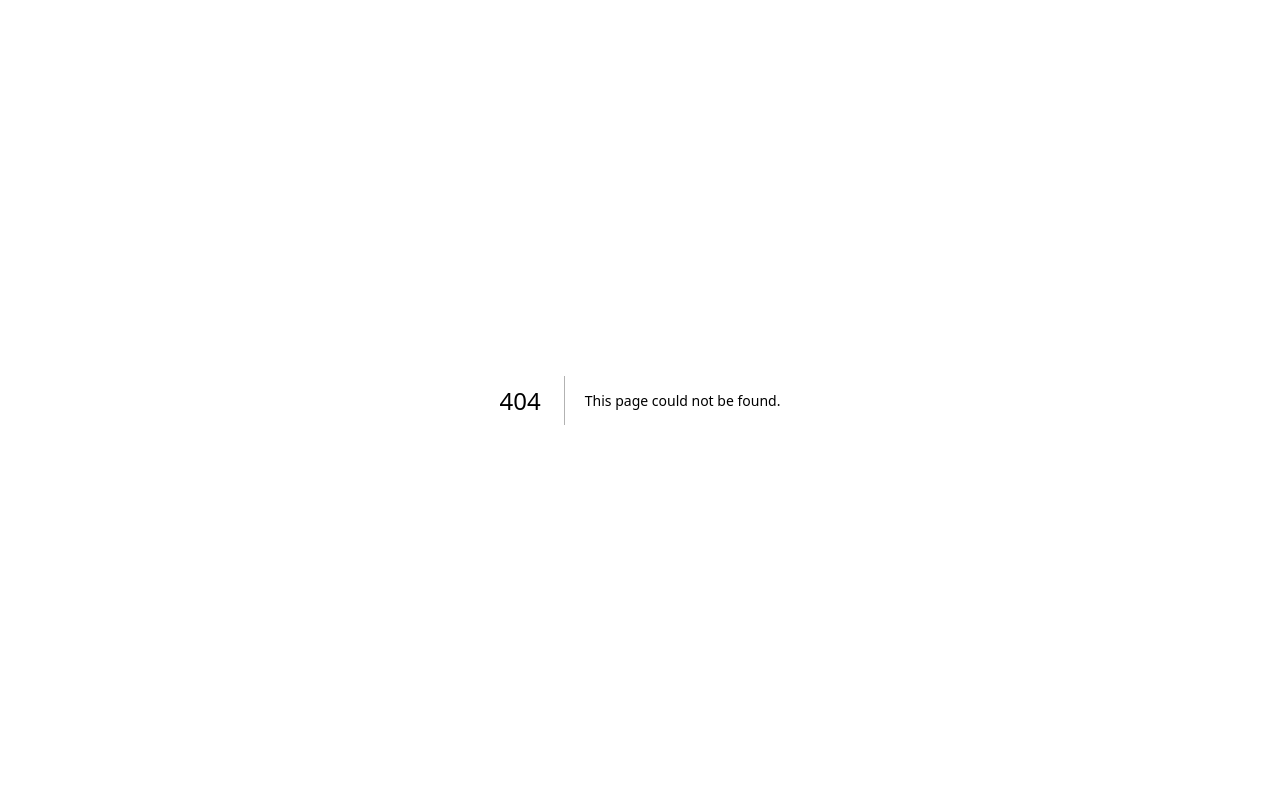
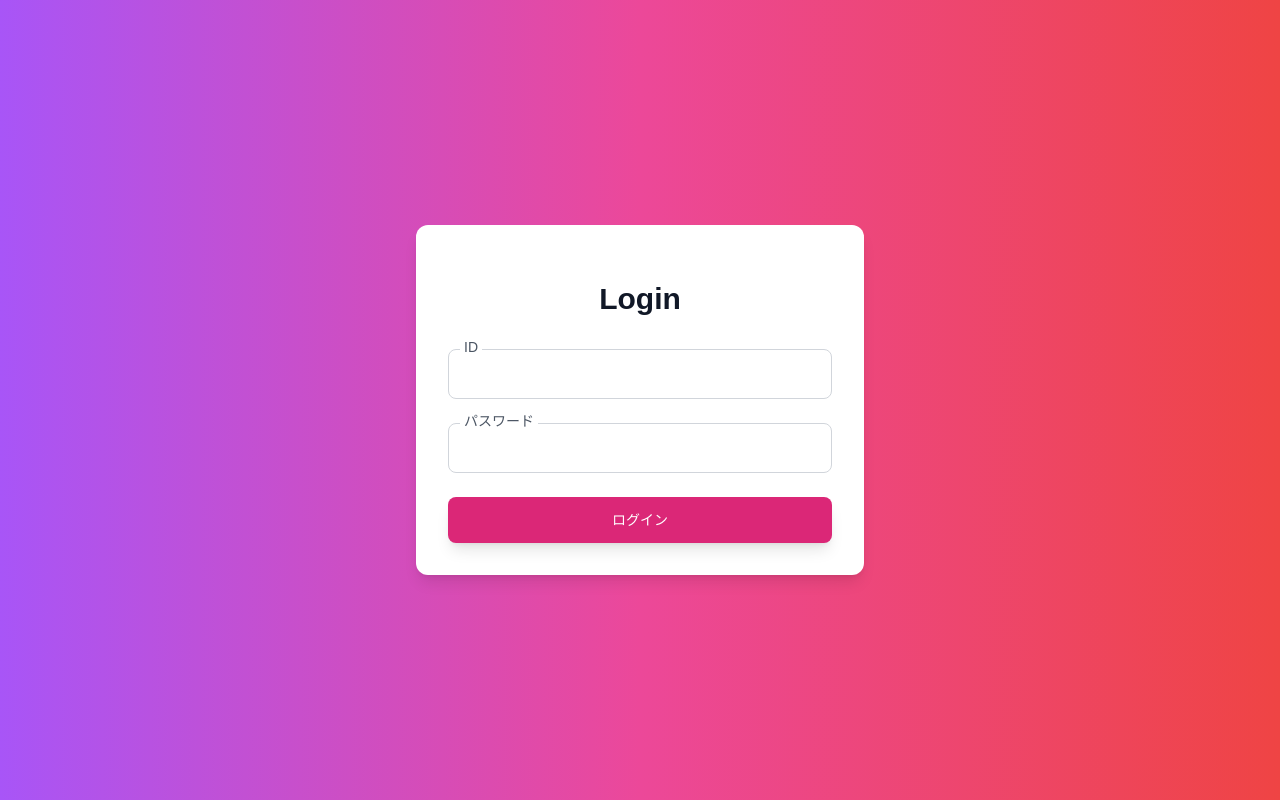
Before and after one commit to gon-papa/momonga_blog_front, a Next.js app in the folder apps/admin/: page /login in a window 1280 px wide. Before the commit this address had no page. Built offline with nearby package versions, Linux system fonts and the light colour scheme.

Commit message:
adminのログイン画面の仮作成

```diff
--- /dev/null
+++ b/apps/admin/src/app/components/Header.tsx
@@ -0,0 +1,10 @@
+
+export default function Header() {
+    return (
+        <header className="mb-8">
+            <h1 className="text-3xl md:text-4xl lg:text-4xl font-bold tracking-tighter leading-tight md:leading-none mb-4 text-center md:text-left">
+                Admin
+            </h1>
+        </header>
+    );
+}
--- /dev/null
+++ b/apps/admin/src/app/login/login_service.ts
@@ -0,0 +1,33 @@
+import { SubmitHandler, useForm } from "react-hook-form";
+import { zodResolver } from "@hookform/resolvers/zod";
+import {
+  loginFormSchema,
+  loginValidation,
+} from "../../utils/validation/login_validation";
+
+export function useLoginForm() {
+  const { register, handleSubmit, setValue, formState, control, watch } =
+    useForm<loginFormSchema>({
+      resolver: zodResolver(loginValidation),
+      defaultValues: {
+        id: "",
+        password: "",
+      },
+    });
+
+  return {
+    register,
+    handleSubmit,
+    setValue,
+    control,
+    watch,
+    formState,
+  };
+}
+
+// TODO サーバーアクション定義
+export const onSubmitFormAction: SubmitHandler<loginFormSchema> = async (
+  data
+) => {
+  console.log(data);
+};
--- /dev/null
+++ b/apps/admin/src/app/login/page.tsx
@@ -0,0 +1,73 @@
+"use client";
+
+import { onSubmitFormAction, useLoginForm } from "./login_service";
+
+export default function Login() {
+  const { handleSubmit, register, formState } = useLoginForm();
+  const serverAction = onSubmitFormAction;
+
+  return (
+    <>
+      <div className="flex min-h-screen flex-1 flex-col justify-center items-center bg-gradient-to-r from-purple-500 via-pink-500 to-red-500">
+        <div className="w-full max-w-md p-8 space-y-8 bg-white rounded-xl shadow-lg">
+          <h2 className="mt-6 text-center text-3xl font-extrabold text-gray-900">
+            Login
+          </h2>
+          <form
+            onSubmit={handleSubmit(serverAction)}
+            className="mt-8 space-y-6"
+          >
+            <div className="relative">
+              <label
+                htmlFor="id"
+                className="absolute -top-3 left-3 px-1 bg-white text-sm text-gray-600"
+              >
+                ID
+              </label>
+              <input
+                {...register("id")}
+                id="id"
+                name="id"
+                type="text"
+                autoComplete="id"
+                className="block w-full px-4 py-3 rounded-lg border border-gray-300 focus:outline-none focus:ring-2 focus:ring-pink-500"
+              />
+              <p className="text-red-500 mt-2 mx-1">
+                {formState.errors.id && formState.errors.id.message}
+              </p>
+            </div>
+
+            <div className="relative">
+              <label
+                htmlFor="password"
+                className="absolute -top-3 left-3 px-1 bg-white text-sm text-gray-600"
+              >
+                パスワード
+              </label>
+              <input
+                {...register("password")}
+                id="password"
+                name="password"
+                type="password"
+                autoComplete="current-password"
+                className="block w-full px-4 py-3 rounded-lg border border-gray-300 focus:outline-none focus:ring-2 focus:ring-pink-500"
+              />
+              <p className="text-red-500 mt-2 mx-1">
+                {formState.errors.password && formState.errors.password.message}
+              </p>
+            </div>
+
+            <div>
+              <button
+                type="submit"
+                className="w-full flex justify-center py-3 px-4 border border-transparent rounded-lg shadow-lg text-sm font-medium text-white bg-pink-600 hover:bg-pink-700 focus:outline-none focus:ring-2 focus:ring-offset-2 focus:ring-pink-500"
+              >
+                ログイン
+              </button>
+            </div>
+          </form>
+        </div>
+      </div>
+    </>
+  );
+}
--- a/apps/admin/src/app/page.tsx
+++ b/apps/admin/src/app/page.tsx
@@ -1,101 +1,10 @@
-import Image from "next/image";
+import Header from "./components/Header";
+
 
 export default function Home() {
   return (
-    <div className="grid grid-rows-[20px_1fr_20px] items-center justify-items-center min-h-screen p-8 pb-20 gap-16 sm:p-20 font-[family-name:var(--font-geist-sans)]">
-      <main className="flex flex-col gap-8 row-start-2 items-center sm:items-start">
-        <Image
-          className="dark:invert"
-          src="https://nextjs.org/icons/next.svg"
-          alt="Next.js logo"
-          width={180}
-          height={38}
-          priority
-        />
-        <ol className="list-inside list-decimal text-sm text-center sm:text-left font-[family-name:var(--font-geist-mono)]">
-          <li className="mb-2">
-            Get started by editing{" "}
-            <code className="bg-black/[.05] dark:bg-white/[.06] px-1 py-0.5 rounded font-semibold">
-              src/app/page.tsx
-            </code>
-            .
-          </li>
-          <li>Save and see your changes instantly.</li>
-        </ol>
-
-        <div className="flex gap-4 items-center flex-col sm:flex-row">
-          <a
-            className="rounded-full border border-solid border-transparent transition-colors flex items-center justify-center bg-foreground text-background gap-2 hover:bg-[#383838] dark:hover:bg-[#ccc] text-sm sm:text-base h-10 sm:h-12 px-4 sm:px-5"
-            href="https://vercel.com/new?utm_source=create-next-app&utm_medium=appdir-template-tw&utm_campaign=create-next-app"
-            target="_blank"
-            rel="noopener noreferrer"
-          >
-            <Image
-              className="dark:invert"
-              src="https://nextjs.org/icons/vercel.svg"
-              alt="Vercel logomark"
-              width={20}
-              height={20}
-            />
-            Deploy now
-          </a>
-          <a
-            className="rounded-full border border-solid border-black/[.08] dark:border-white/[.145] transition-colors flex items-center justify-center hover:bg-[#f2f2f2] dark:hover:bg-[#1a1a1a] hover:border-transparent text-sm sm:text-base h-10 sm:h-12 px-4 sm:px-5 sm:min-w-44"
-            href="https://nextjs.org/docs?utm_source=create-next-app&utm_medium=appdir-template-tw&utm_campaign=create-next-app"
-            target="_blank"
-            rel="noopener noreferrer"
-          >
-            Read our docs
-          </a>
-        </div>
+      <main>
+        <Header />
       </main>
-      <footer className="row-start-3 flex gap-6 flex-wrap items-center justify-center">
-        <a
-          className="flex items-center gap-2 hover:underline hover:underline-offset-4"
-          href="https://nextjs.org/learn?utm_source=create-next-app&utm_medium=appdir-template-tw&utm_campaign=create-next-app"
-          target="_blank"
-          rel="noopener noreferrer"
-        >
-          <Image
-            aria-hidden
-            src="https://nextjs.org/icons/file.svg"
-            alt="File icon"
-            width={16}
-            height={16}
-          />
-          Learn
-        </a>
-        <a
-          className="flex items-center gap-2 hover:underline hover:underline-offset-4"
-          href="https://vercel.com/templates?framework=next.js&utm_source=create-next-app&utm_medium=appdir-template-tw&utm_campaign=create-next-app"
-          target="_blank"
-          rel="noopener noreferrer"
-        >
-          <Image
-            aria-hidden
-            src="https://nextjs.org/icons/window.svg"
-            alt="Window icon"
-            width={16}
-            height={16}
-          />
-          Examples
-        </a>
-        <a
-          className="flex items-center gap-2 hover:underline hover:underline-offset-4"
-          href="https://nextjs.org?utm_source=create-next-app&utm_medium=appdir-template-tw&utm_campaign=create-next-app"
-          target="_blank"
-          rel="noopener noreferrer"
-        >
-          <Image
-            aria-hidden
-            src="https://nextjs.org/icons/globe.svg"
-            alt="Globe icon"
-            width={16}
-            height={16}
-          />
-          Go to nextjs.org →
-        </a>
-      </footer>
-    </div>
   );
 }
--- /dev/null
+++ b/apps/admin/src/utils/validation/login_validation.ts
@@ -0,0 +1,14 @@
+import { z } from "zod";
+
+export const loginValidation = z.object({
+  id: z
+    .string({ message: "idは4文字以上である必要があります。" })
+    .min(4, "idは4文字以上である必要があります。")
+    .max(20, "idは20文字以下である必要があります。"),
+  password: z
+    .string({ message: "パスワードは8文字以上である必要があります。" })
+    .min(8, "パスワードは8文字以上である必要があります。")
+    .max(20, "パスワードは20文字以下である必要があります。"),
+});
+
+export type loginFormSchema = z.infer<typeof loginValidation>;
```
Also changed, not shown: package.json (+6 -1 lines), apps/admin/src/app/login/_components/LoginForm.tsx (added), 1 other file (tests, documents, lock files or other folders).
